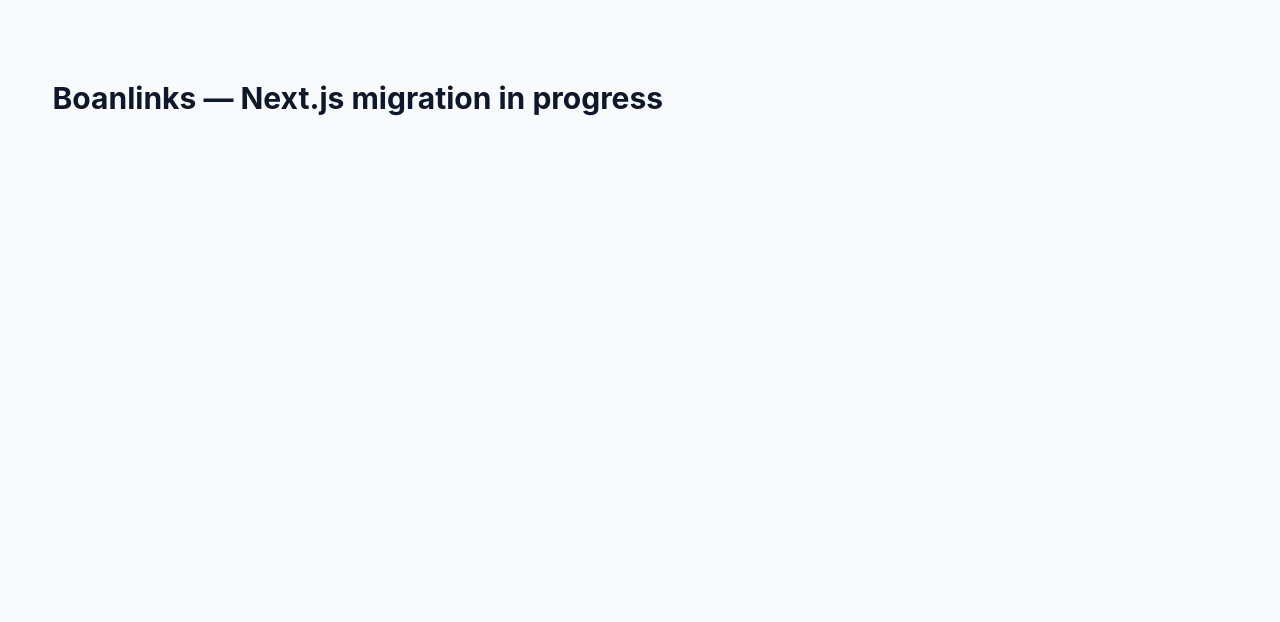
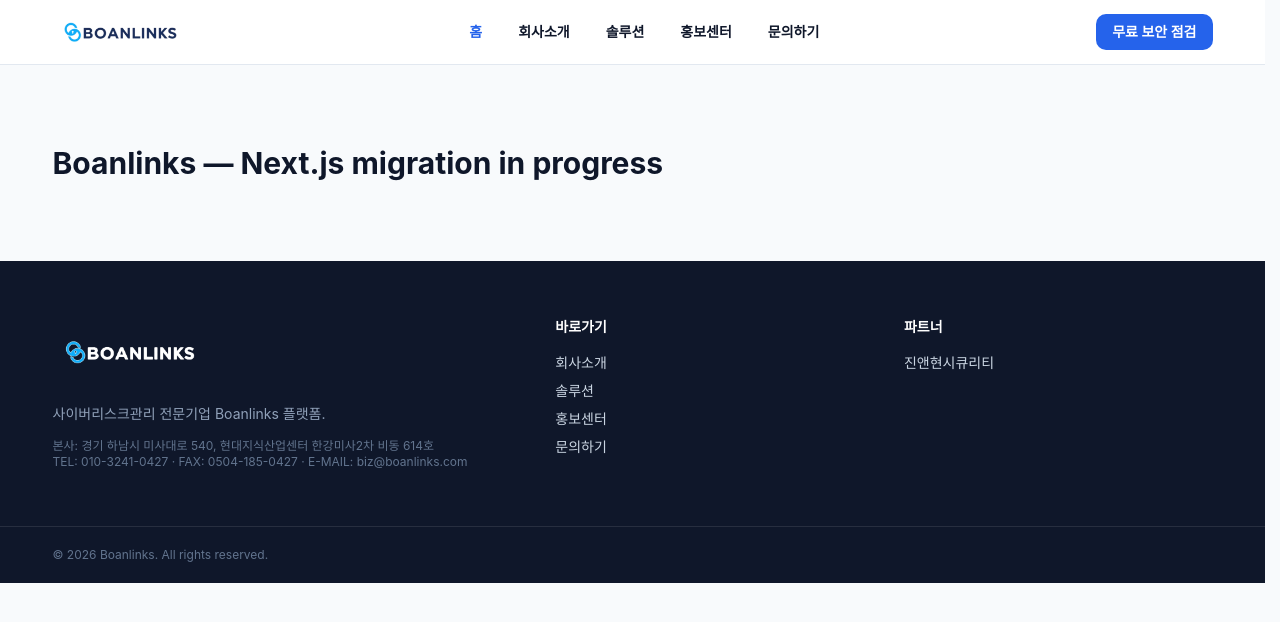
Before and after one commit to kimhyunjin0730-sys/boanlinks-testpage2, a Next.js app: page / in a window 1280 px wide. Shown: the top 622 px of the page. Built offline with nearby package versions, Linux system fonts and the light colour scheme; a web font is replaced by a local one.

Commit message:
feat(layout): wire Header/Footer/ToastProvider into root layout

```diff
--- a/app/layout.tsx
+++ b/app/layout.tsx
@@ -1,4 +1,8 @@
 import type { Metadata } from 'next';
+import { Header } from '@/components/layout/Header';
+import { Footer } from '@/components/layout/Footer';
+import { ToastProvider } from '@/components/ToastProvider';
+import { HashRedirect } from '@/components/HashRedirect';
 import './globals.css';
 
 export const metadata: Metadata = {
@@ -16,7 +20,14 @@
           href="https://cdn.jsdelivr.net/gh/orioncactus/pretendard@v1.3.9/dist/web/static/pretendard.min.css"
         />
       </head>
-      <body>{children}</body>
+      <body>
+        <ToastProvider>
+          <HashRedirect />
+          <Header />
+          <main>{children}</main>
+          <Footer />
+        </ToastProvider>
+      </body>
     </html>
   );
 }
```
